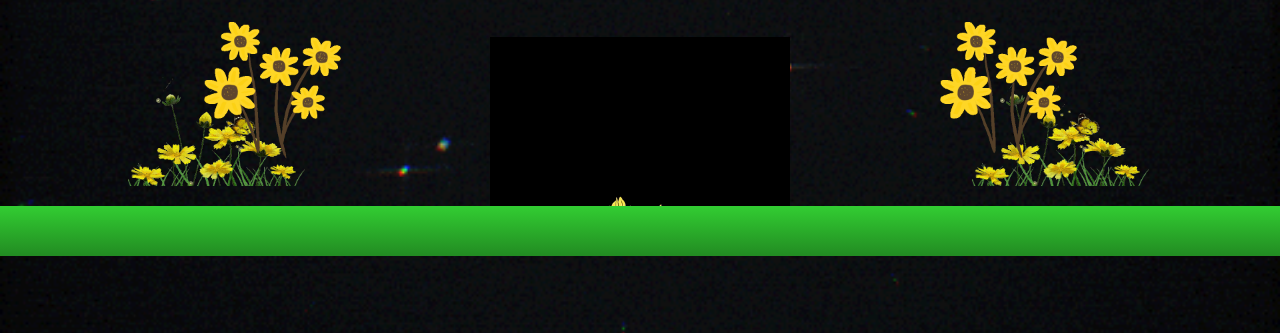
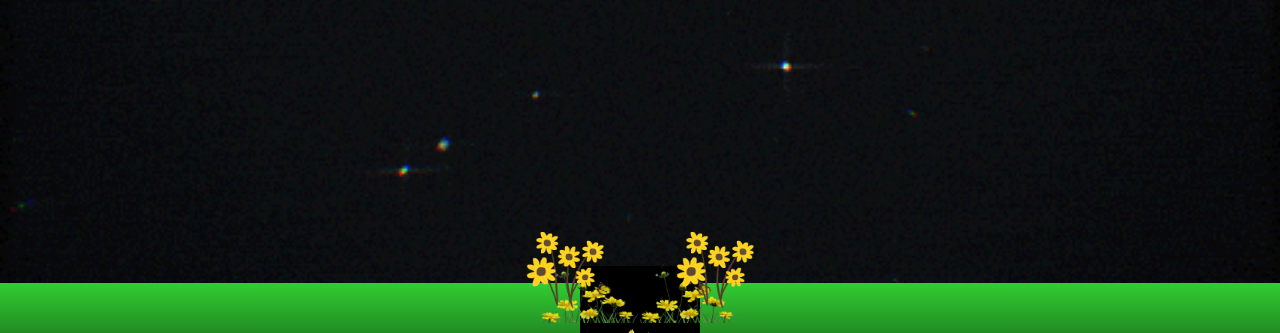
Before and after one commit to CMJulio/FloresAmarillas_, a plain HTML site: page index.html in a window 1280 px wide. Shown: the part 467-800 px from the top of the page. Drawn offline with Linux system fonts and the light colour scheme.

Commit message:
Update index.html

```diff
--- a/index.html
+++ b/index.html
@@ -33,73 +33,75 @@
     h2 { font-size: 5vw; margin: 8px 0; text-shadow: 2px 2px 8px black; }
     h3 { font-size: 5vw; margin: 8px 0 20px 0; text-shadow: 2px 2px 8px black; }
 
-    /* Contenedor de GIFs superpuestos */
-    .gif-stack {
-      position: relative;
+    /* Contenedor de GIFs y césped en la parte inferior */
+    .bottom-container {
+      position: absolute;
+      bottom: 0;
       width: 100%;
       display: flex;
       justify-content: center;
       align-items: flex-end;
+      z-index: 1;
+    }
+
+    /* GIFs superpuestos */
+    .gif-stack {
+      position: relative;
+      display: flex;
+      justify-content: center;
+      align-items: flex-end;
+      width: auto;
+      height: auto;
       margin-bottom: 0px;
     }
 
-    /* GIF central */
     .gif-stack img.central {
-      width: 80%;
-      max-width: 300px;
+      width: 120px;
+      max-width: 120px;
       height: auto;
       z-index: 1;
     }
 
-    /* GIFs superpuestos */
     .gif-stack img.side {
       position: absolute;
-      width: 40%;
-      max-width: 180px;
+      width: 100px;
+      max-width: 100px;
       height: auto;
       z-index: 2;
-      bottom: 20px; /* ajusta según necesites para acercar al césped */
+      bottom: 10px;
     }
 
-    .gif-stack img.side.right {
-      right: 10%;
-    }
-
-    .gif-stack img.side.left {
-      left: 10%;
-    }
+    .gif-stack img.side.right { right: -40px; }
+    .gif-stack img.side.left { left: -40px; }
 
     .gif-stack img.overlay {
       position: absolute;
-      width: 35%;
-      max-width: 160px;
+      width: 90px;
+      max-width: 90px;
       height: auto;
       z-index: 3;
-      bottom: 40px;
+      bottom: 20px;
     }
 
-    .gif-stack img.overlay.right {
-      right: 15%;
-    }
-
-    .gif-stack img.overlay.left {
-      left: 15%;
-    }
+    .gif-stack img.overlay.right { right: -60px; }
+    .gif-stack img.overlay.left { left: -60px; }
 
     /* Césped */
     .grass {
+      position: absolute;
+      bottom: 0;
       width: 100%;
       height: 50px;
       background: linear-gradient(to top, #228B22, #32CD32);
-      flex-shrink: 0;
+      z-index: 0;
     }
 
-    /* Ajustes para móviles muy pequeños */
+    /* Ajustes móviles */
     @media (max-width: 400px) {
       h1 { font-size: 7vw; }
       h2, h3 { font-size: 6vw; }
-      .gif-stack img.central { width: 90%; max-width: 200px; }
-      .gif-stack img.side, .gif-stack img.overlay { width: 45%; max-width: 120px; }
+      .gif-stack img.central { width: 90px; max-width: 90px; }
+      .gif-stack img.side, .gif-stack img.overlay { width: 70px; max-width: 70px; }
       .grass { height: 40px; }
     }
   </style>
@@ -111,7 +113,8 @@
     <h3>Te Amo mucho mi amor</h3>
   </div>
 
-  <!-- Contenedor de GIFs superpuestos -->
+  <!-- Contenedor de GIFs y césped al fondo -->
+  <div class="bottom-container">
     <div class="gif-stack">
       <!-- GIF central -->
       <img src="images/gif.gif" alt="Flores Amarillas" class="central">
@@ -125,6 +128,8 @@
       <img src="images/gif(6).gif" alt="Decoración superpuesta 2" class="overlay right">
     </div>
 
+    <!-- Césped al fondo -->
     <div class="grass"></div>
+  </div>
 </body>
 </html>
```
Lines whose indentation alone changed are shown as unchanged.
